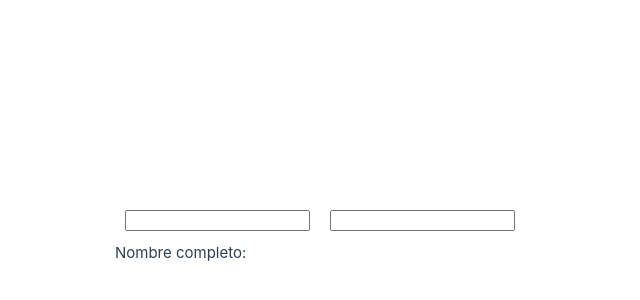
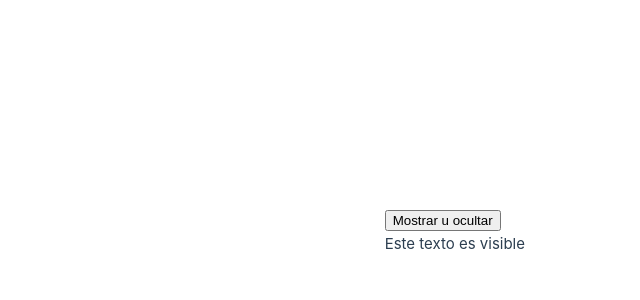
Before and after one commit to joselautaro/vue-grupo-dos, a Vue app: page /programacion-reactiva in a window 1280 px wide. Shown: the part 168-468 px from the top of the page, without its empty margins (115-755 px from the left). Built offline with nearby package versions, Linux system fonts and the light colour scheme.

Commit message:
Ejemplo 6

```diff
--- /dev/null
+++ b/src/components/ProgramacionReactiva/Ejemplo6.vue
@@ -0,0 +1,26 @@
+<!-- Ejemplo 6: Uso de v-if y v-else -->
+
+<template>
+
+    <div>
+        <!-- Boton para alternar la visbilidad -->
+         <button @click="toggleVisibility">Mostrar u ocultar</button>
+         <!-- Este párrafo se muestra solo si isVisible es true -->
+          <p v-if="isVisible">Este texto es visible</p>
+          <!-- Este parrafo se muestra si isVisible es false -->
+           <p v-else>El texto está oculto</p>
+    </div>
+
+</template>
+
+<script setup>
+import {ref} from 'vue'
+
+const isVisible = ref(true)
+
+// Funcion para alternar la visibilidad
+const toggleVisibility = () =>{
+    // invertimos el valor de isVisible
+    isVisible.value = !isVisible.value
+}
+</script>
--- a/src/router/index.js
+++ b/src/router/index.js
@@ -1,7 +1,7 @@
 import { createRouter, createWebHistory } from 'vue-router'
 // import HomeView from '../views/HomeView.vue'
 import App from '@/App.vue'
-import Ejemplos from '@/components/ProgramacionReactiva/Ejemplo5.vue'
+import Ejemplos from '@/components/ProgramacionReactiva/Ejemplo6.vue'
 
 const router = createRouter({
   history: createWebHistory(import.meta.env.BASE_URL),
```
